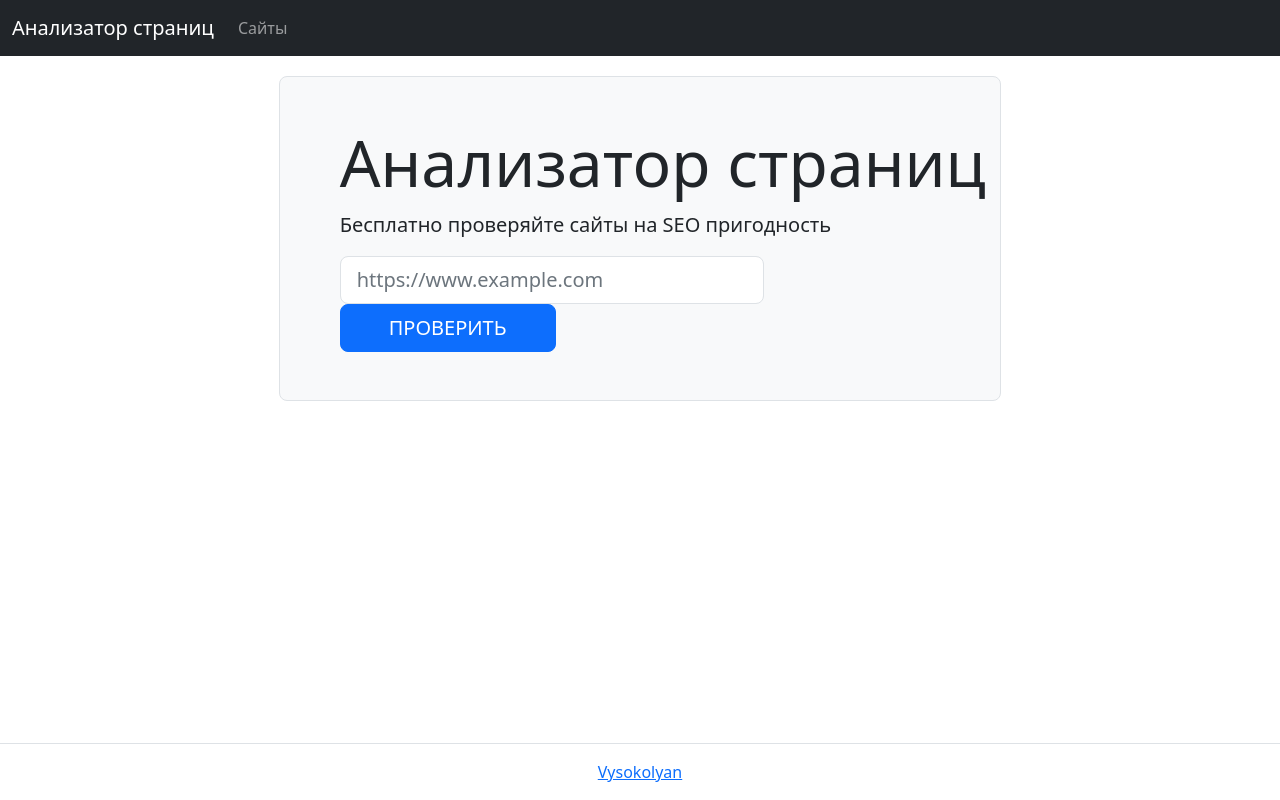
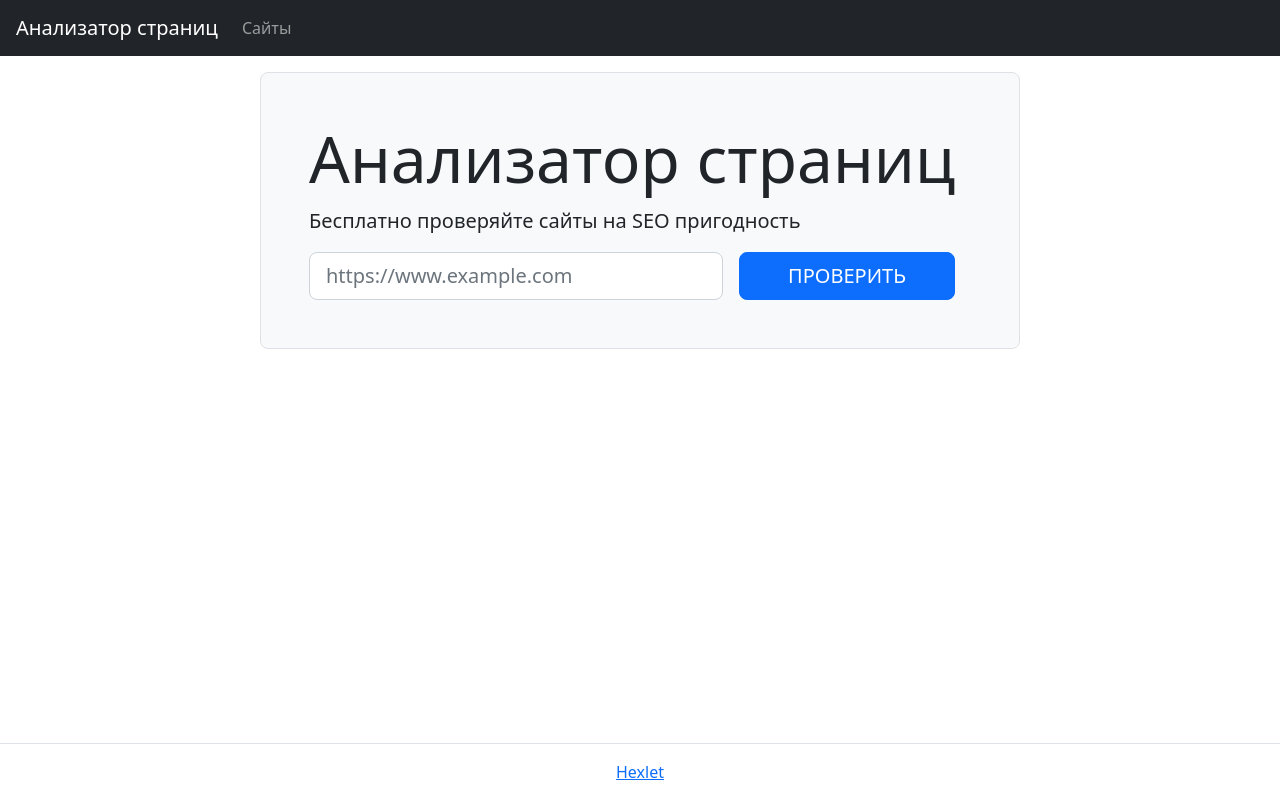
Before and after one commit to Madixxx22/python-project-83, a Flask app: page / in a window 1280 px wide. Run offline with Flask 2, Linux system fonts and the light colour scheme; parts of the project's set-up code (start-up, migrations or seed data) failed here and were passed over.

Commit message:
fix test index.html

```diff
--- a/page_analyzer/templates/index.html
+++ b/page_analyzer/templates/index.html
@@ -7,55 +7,53 @@
     <title>Анализатор страниц</title>
 </head>
 
-<body class="min-vh-100">
-  <header>
-    <nav class="navbar navbar-expand-lg bg-dark navbar-dark">
-        <div class="container-fluid">
-          <a class="navbar-brand" href="{{ url_for('index') }}">Анализатор страниц</a>
-          <div class="collapse navbar-collapse" id="navbarNav">
+<body class="min-vh-100 d-flex flex-column">
+  <header class="flex-shrink-0">
+    <nav class="navbar navbar-expand-md navbar-dark bg-dark px-3">
+      <a class="navbar-brand" href="/">Анализатор страниц</a>
+      <div id="navbarNav">
         <ul class="navbar-nav">
-              <li class="nav-item">
-                <a class="nav-link" aria-current="page" href="{{ url_for('urls') }}">Сайты</a>
-              </li>
+          <li class="nav-item"><a class="nav-link " href="/urls">Сайты</a></li>
         </ul>
-          </div>
+
       </div>
     </nav>
+
   </header>
   {% if messages %}
     {% for message in messages %}
       <div class="alert alert-danger"> {{ message[1] }}</div>
     {% endfor %}
   {% endif %}
-  <main>
-    <div class="container col-7 pt-1">
-      <div class="container mt-3 bg-light border rounded-3">
+
+
+
+    <main class="flex-grow-1">
+      <div class="container-lg mt-3">
+        <h1></h1>
+
+
   <div class="row">
-            <div class="col">
-              <h1 class="pt-5 ps-5 display-3">Анализатор страниц</h1>
-              <p class="ps-5 fs-5 lead">Бесплатно проверяйте сайты на SEO пригодность</p>
-
-              <form action="{{ url_for('url_add') }}" method="post" class="row align-items-center ps-5 pb-5">
-                <div class="col-8">
-                  <input type="url" class="rounded-3 border form-control form-control-lg" name="url" placeholder="https://www.example.com">
-                </div>
-                <div class="col-sm-auto">
-                  <button type="submit" class="btn btn-lg btn-primary px-5">ПРОВЕРИТЬ</button>
-                </div>
+    <div class="col-12 col-md-10 col-lg-8 mx-auto border rounded-3 bg-light p-5">
+      <h1 class="display-3">Анализатор страниц</h1>
+      <p class="lead">Бесплатно проверяйте сайты на SEO пригодность</p>
+      <form action="/urls " method="post" class="d-flex justify-content-center" required="">
+      <input type="text" name="url" placeholder="https://www.example.com" value="" class="form-control form-control-lg">
+      <input type="submit" class="btn btn-primary  btn-lg ms-3 px-5 text-uppercase mx-3" value="Проверить">
   </form>
     </div>
   </div>
+
       </div>
     </main>
-
-
-    <footer class="fixed-bottom py-3 mt-5 w-100 border-top">
-      <div class="container">
-        <div class="row">
-          <div class="col-12 text-center">
-            <a href="https://github.com/Madixxx22">Vysokolyan</a>
-          </div>
+    <footer class="border-top py-3 mt-5 flex-shrink-0">
+    <div class="container-lg">
+      <div class="text-center">
+        <a href="https://ru.hexlet.io/" target="_blank">Hexlet</a>
       </div>
     </div>
   </footer>
+
+    <script src="https://cdn.jsdelivr.net/npm/bootstrap@5.1.3/dist/js/bootstrap.bundle.min.js" integrity="sha384-ka7Sk0Gln4gmtz2MlQnikT1wXgYsOg+OMhuP+IlRH9sENBO0LRn5q+8nbTov4+1p" crossorigin="anonymous"></script>
+
   </body>
```
Lines whose indentation alone changed are shown as unchanged.
